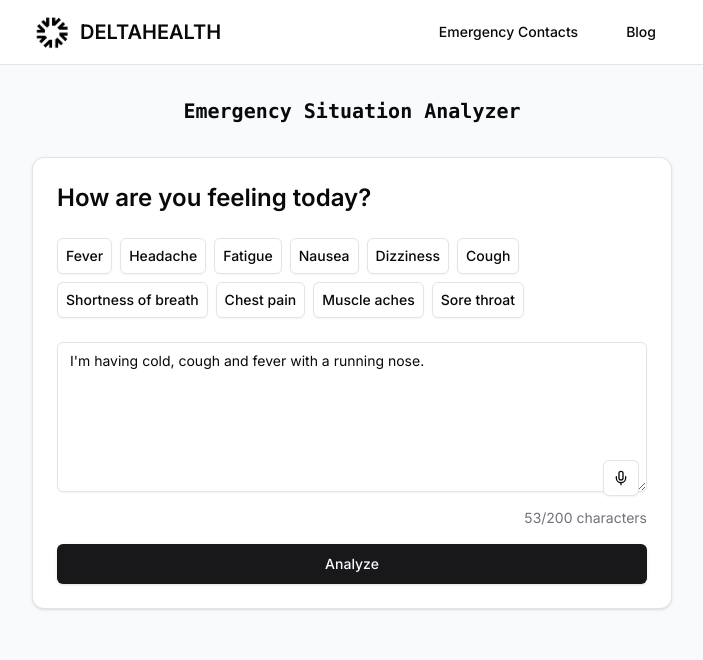
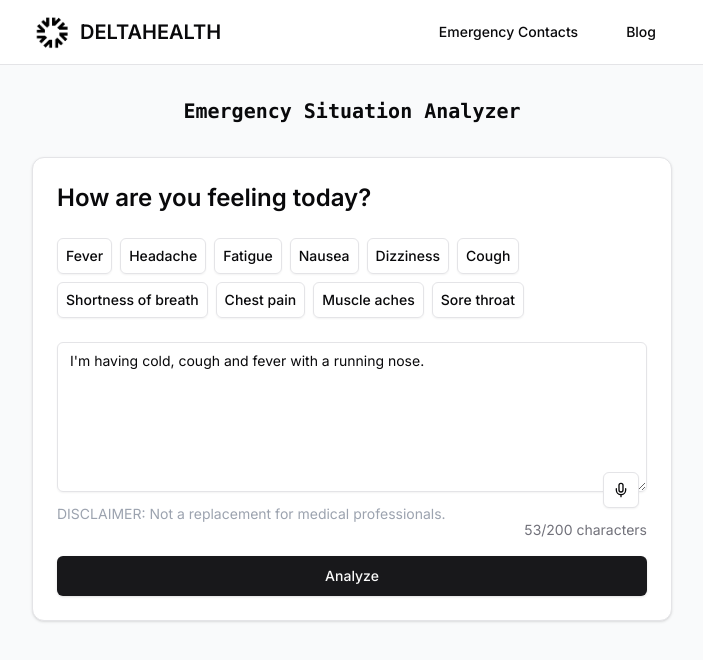
Before and after one commit to jasooh/deltahealth, a Next.js app: page /analyzer in a window 1280 px wide. Shown: the top 660 px of the page, without its empty margins (288-991 px from the left). Built offline with nearby package versions, Linux system fonts and the light colour scheme.

Commit message:
disclaimer

```diff
--- a/src/app/analyzer/page.tsx
+++ b/src/app/analyzer/page.tsx
@@ -172,6 +172,7 @@ export default function Home() {
               value={description}
               onChange={(e) => setDescription(e.target.value)}
             />
+            <p className="text-sm leading-3 text-gray-400">DISCLAIMER: Not a replacement for medical professionals.</p>
             <Button
               size="icon"
               variant={isListening ? 'destructive' : 'outline'}
```
